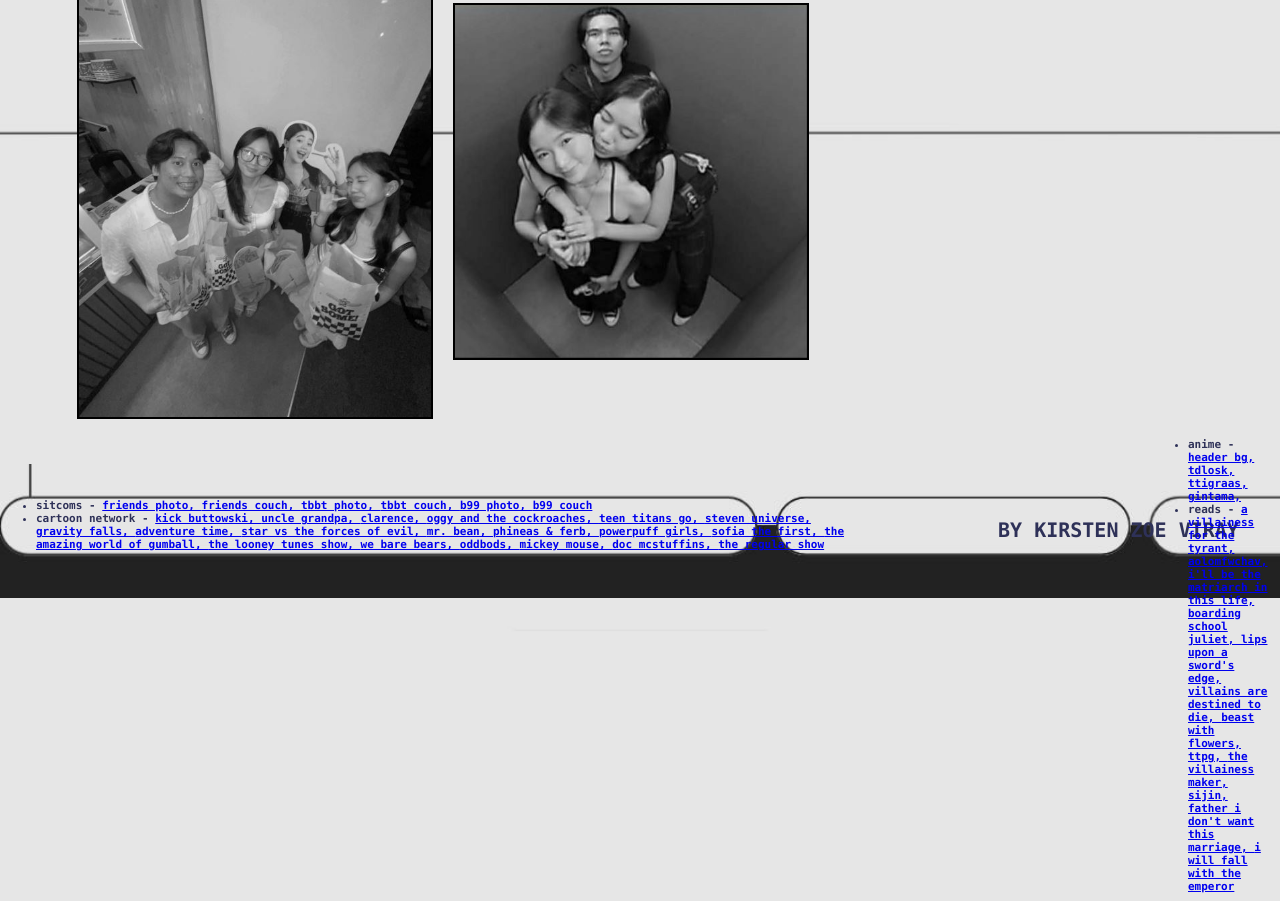
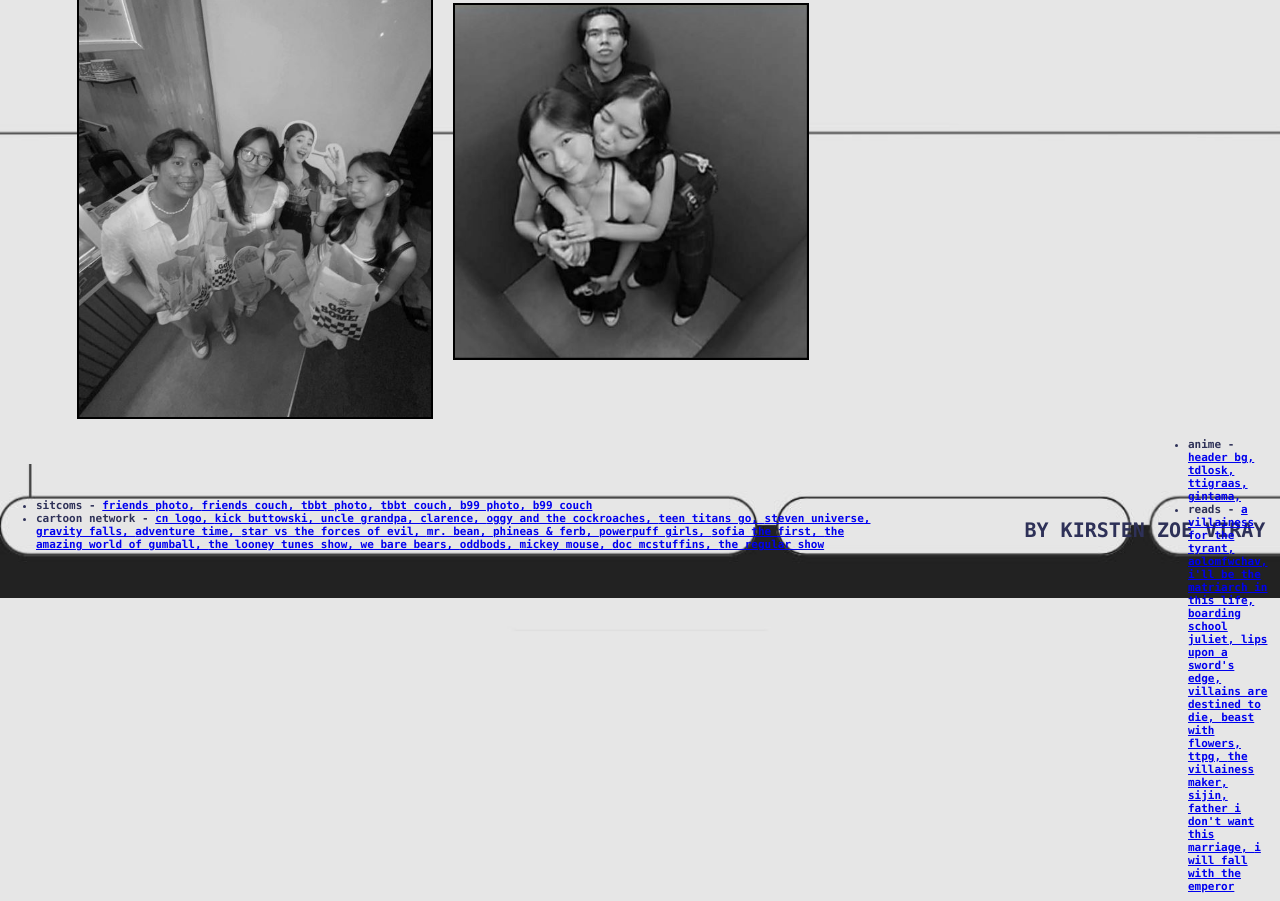
Before and after one commit to kbviray2029/kbviray2029.github.io, a plain HTML site: page CS_SA_me.html in a window 1280 px wide. Shown: the part 969-1870 px from the top of the page. Drawn offline with Linux system fonts and the light colour scheme.

Commit message:
Update CS_SA_me.html

```diff
--- a/CS_SA_me.html
+++ b/CS_SA_me.html
@@ -191,6 +191,7 @@
                 <a href="https://sofasofa.co.uk/products/otto-3-seater-sofa-manolo-cinnamon">b99 couch</a>
             </li>
             <li>cartoon network -
+                <a href="https://freebiesupply.com/logos/cartoon-network-logo-2/">cn logo, </a>
                 <a href="https://disney.fandom.com/wiki/Kick_Buttowski:_Suburban_Daredevil">kick buttowski, </a>
                 <a href="https://comicmix.com/2013/09/03/review-uncle-grandpa-good-morning/">uncle grandpa, </a>
                 <a href="https://ph.pinterest.com/pin/756041856184349821/">clarence, </a>
```
